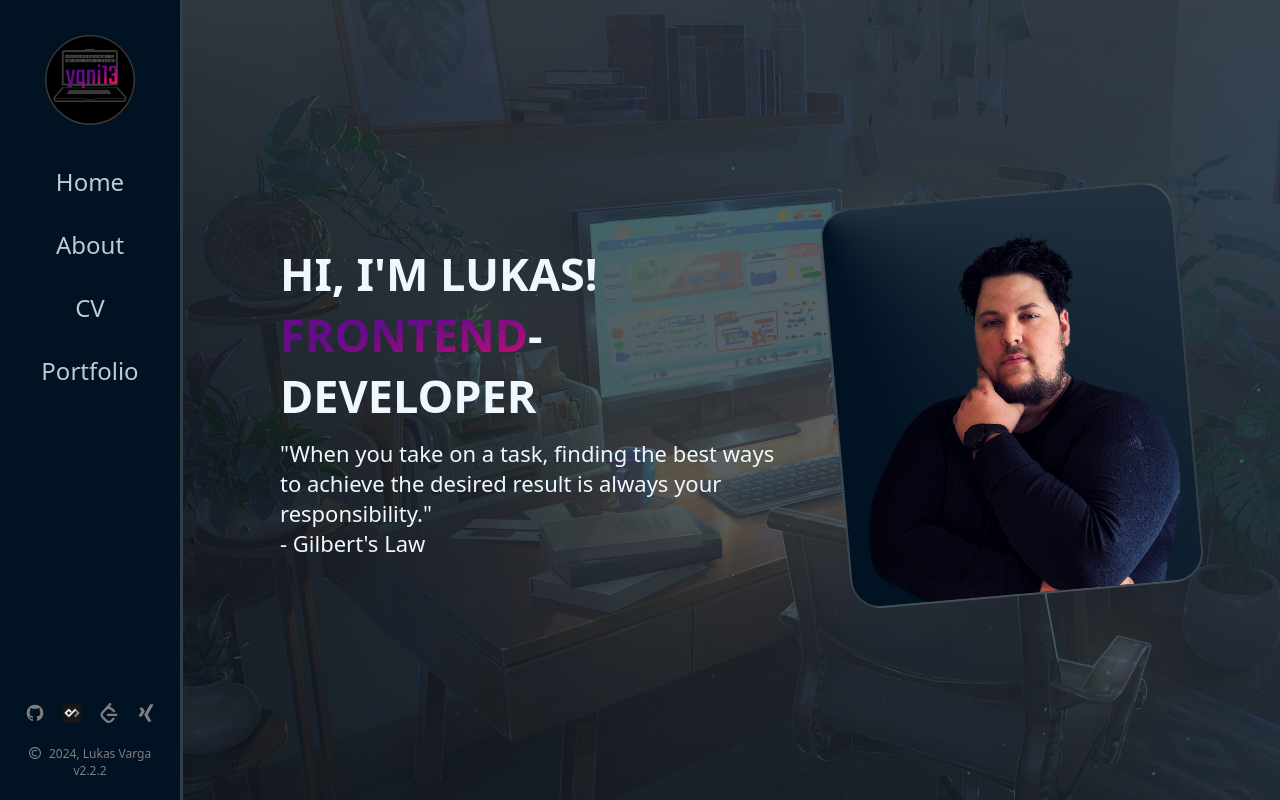
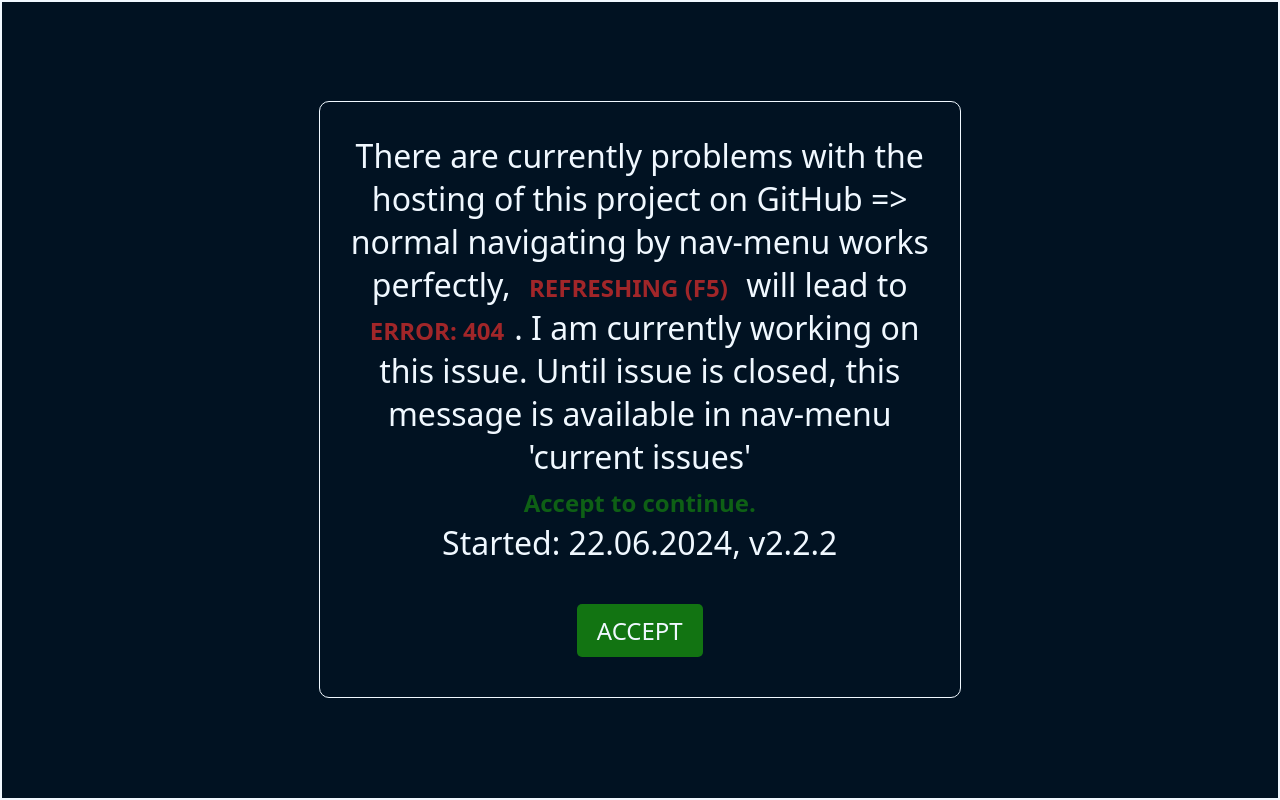
Before and after one commit to yqni13/portfolio, an Angular app: page / in a window 1280 px wide. Built offline with nearby package versions, Linux system fonts and the light colour scheme.

Commit message:
custom issue warning added

```diff
--- a/src/api/json/project-data.json
+++ b/src/api/json/project-data.json
@@ -141,8 +141,8 @@
     "Portfolio": {
         "type": "frontend",
         "title": "Portfolio",
-        "version": "2.2.2",
-        "keywords": "live demo | portfolio | angular framework | english | responsive | custom design | dark/light theme | animation | custom search filter | template | multi page layout",
+        "version": "2.3.2",
+        "keywords": "live demo | portfolio | angular framework | english | responsive | custom design | dark/light theme | animation | custom search filter | template | multi page layout | custom alert",
         "technology": "Angular | RxJS | JSON",
         "cardScreenPath": "assets/img/web_portfolio.jpg",
         "githublink": "https://github.com/yqni13/portfolio",
--- a/src/app/app.component.html
+++ b/src/app/app.component.html
@@ -25,6 +25,7 @@
             <span [ngClass]="setLight" (click)="setDarkMode()"><i class="icon-LightMode" id="nav-lightmode"></i></span>
         </li>
         <li>
+            <p class="nav-full nav-issues" (click)="openAlertMsg()">-current issues-</p>
             <div class="link_icons">
                 <a href="https://github.com/yqni13" target="_blank"><i class="icon-GitHub"></i></a>
                 <a href="https://app.daily.dev/yqni13" target="_blank"><img src="assets/img/dailydev.png"></a>
@@ -37,6 +38,14 @@
 
 
 </nav>
+<div class="error-msg-box" *ngIf="!isAccepted">
+    <div class="error-wrapper">
+        <p>
+            There are currently problems with the hosting of this project on GitHub => normal navigating by nav-menu works perfectly, <span class="red-msg">refreshing (F5)</span> will lead to <span class="red-msg">Error: 404</span>. I am currently working on this issue. Until issue is closed, this message is available in nav-menu 'current issues'<br><span class="green-msg">Accept to continue.</span><br>Started: 22.06.2024, v2.2.2<br>
+        </p>
+        <a (click)="closeAlertMsg()">ACCEPT</a>
+    </div>
+</div>
 
 
 <router-outlet><router-outlet />
--- a/src/app/app.component.scss
+++ b/src/app/app.component.scss
@@ -72,6 +72,16 @@ li:nth-child(2) {
     }
 }
 
+.nav-issues {
+    font-size: 0.75rem!important;
+    font-style: italic;
+
+    &:hover {
+        color: var(--warning-red)!important;
+        opacity: 0.7!important;
+    }
+}
+
 .setVisible {
     visibility: visible;
     display: inline;
@@ -118,3 +128,58 @@ ul>:last-child p {
     color: var(--navbar-content);
     font-size: 12px;
 }
+
+
+/* --- ALERT STYLING --- */
+
+.error-msg-box {
+    width: calc(100% - 4.5px);
+    height: calc(100% - 4.5px);
+    border: solid 2px var(--text-color);
+    position: fixed;
+    top: 0;
+    background-color: var(--deepnavy-blue);
+    align-content: center;
+    z-index: 100;
+    text-align: -webkit-center;
+    text-align: -moz-center;
+    overflow: scroll;
+    scrollbar-width: none;
+
+    .error-wrapper {
+        border: solid 1px var(--alice-blue);
+        border-radius: 10px;
+        padding-bottom: 50px;
+        width: 50vw;
+
+        p {
+            font-size: 2em;
+            padding: 0 25px;
+            margin-bottom: 50px;
+        }
+
+        a {
+            font-size: 1.5em;
+            background-color: #127412;
+            color: var(--alice-blue);
+            padding: 10px 20px;
+            border-radius: 5px;
+            cursor: pointer;
+            &:hover {
+                opacity: 0.7;
+                border: solid 1px var(--alice-blue);
+            }
+        }
+
+        .red-msg {
+            text-transform: uppercase;
+            color: var(--warning-red);
+            font-weight: bolder;
+        }
+
+        .green-msg {
+            color: #127412;
+            font-weight: bolder;
+        }
+    }
+}
--- a/src/app/app.component.ts
+++ b/src/app/app.component.ts
@@ -9,10 +9,11 @@ import _ from 'underscore';
 })
 export class AppComponent implements OnInit {
 
-  public version: string = '2.2.2';
+  public version: string = '2.3.2';
   public copyrightYear: number = new Date().getFullYear();
   public setDark: string = "";
   public setLight: string = "";
+  public isAccepted: boolean = false;
 
   private mobileNavExpended = false;
   private collapseNavbarWidth = 768;
@@ -21,6 +22,7 @@ export class AppComponent implements OnInit {
 
   ngOnInit() {
     this.checkThemeCookie();
+    this.checkAlertCookie();
 
     this.setNavWidthDynamically(window.screen.width);
     this.setNavWidthDynamically(document.body.clientWidth);
@@ -92,5 +94,28 @@ export class AppComponent implements OnInit {
     }
   }
 
+  checkAlertCookie() {
+    let alertCookie = localStorage.getItem("yqni13-alert");
+    switch(alertCookie) {
+      case 'true':
+        this.isAccepted = true;
+        break;
+      case 'false':
+        this.isAccepted = false;
+        break;
+      default:
+        this.isAccepted = false;
+    }
+  }
+
+  openAlertMsg() {
+    this.isAccepted = false;
+  }
+
+  closeAlertMsg() {
+    this.isAccepted = true;
+    localStorage.setItem('yqni13-alert', 'true');
+  }
+
 
 }
--- a/src/stylesheets/colors.scss
+++ b/src/stylesheets/colors.scss
@@ -74,6 +74,7 @@
     --highlight-grey: rgba(128, 128, 128, 0.4);
     --tyrian-purple: #33002A;
     --close-red: #901919;
+    --warning-red: #ca2b2b;
 
     /* BACKGROUND-IMAGE LINEAR-GRADIENT */
     --yqni13-gradient: linear-gradient(167deg, #650D88 42%, #BC0C79 90%);
--- a/src/stylesheets/media.scss
+++ b/src/stylesheets/media.scss
@@ -255,6 +255,17 @@
         }
     }
 
+    .error-msg-box {
+        .error-wrapper {
+            p {
+                font-size: 1.5em!important;
+            }
+            a {
+                font-size:1em!important;
+            }
+        }
+    }
+
     .home {
         justify-content: center;
         .left {
@@ -417,6 +428,16 @@
             i {
                 width: 12px!important;
                 height: 12px!important;
+            }
+        }
+    }
+
+    .error-msg-box {
+        .error-wrapper {
+            width: 80vw!important;
+            padding-bottom: 25px!important;
+            p {
+                font-size: 1.2em!important;
             }
         }
     }
```
Also changed, not shown: src/docs/update_protocol.md (+4 -0 lines), 1 other file (tests, documents, lock files or other folders).
